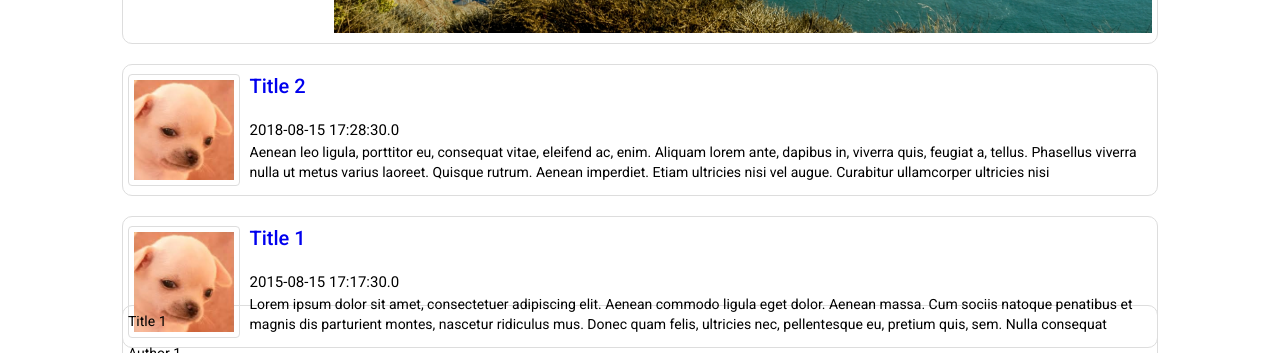
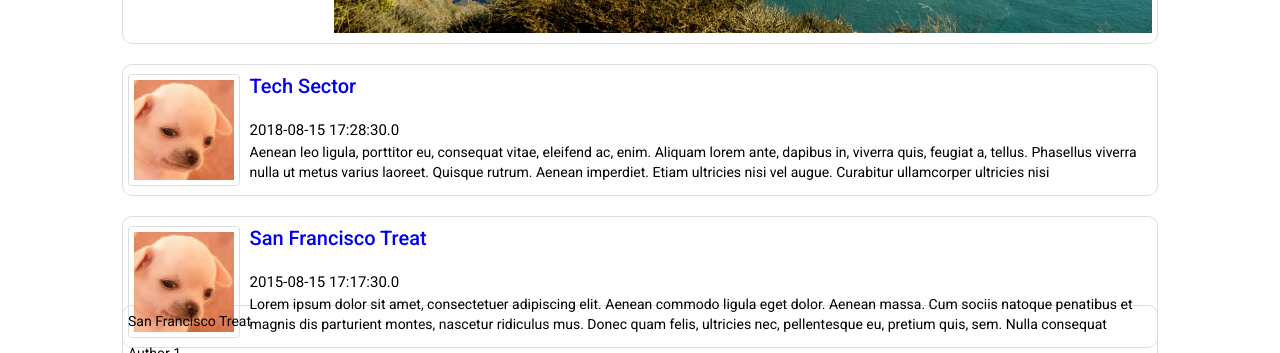
Before and after one commit to jassiejai/Wayfarer, an Angular app in the folder wayfarer/: page /cities/1/post/1 in a window 1280 px wide. Shown: the part 599-952 px from the top of the page. Built offline with nearby package versions, Linux system fonts and the light colour scheme; no server answers.

Commit message:
Search is now working with the cities array

```diff
--- a/wayfarer/src/app/cities.ts
+++ b/wayfarer/src/app/cities.ts
@@ -7,14 +7,14 @@ export const CITIES = [
        img: "../assets/img/san-francisco/san-francisco1-pexels-pixabay-208745.jpg",
        posts: [{
         id: 1,
-        title: "Title 1",
+        title: "San Francisco Treat",
         author: "Author 1",
         date: "2015-08-15 17:17:30.0",
         body: "Lorem ipsum dolor sit amet, consectetuer adipiscing elit. Aenean commodo ligula eget dolor. Aenean massa. Cum sociis natoque penatibus et magnis dis parturient montes, nascetur ridiculus mus. Donec quam felis, ultricies nec, pellentesque eu, pretium quis, sem. Nulla consequat massa quis enim."
          },
          {
         id: 2,
-        title: "Title 2",
+        title: "Tech Sector",
         author: "Author 2",
         date: "2018-08-15 17:28:30.0",
         body: "Aenean leo ligula, porttitor eu, consequat vitae, eleifend ac, enim. Aliquam lorem ante, dapibus in, viverra quis, feugiat a, tellus. Phasellus viverra nulla ut metus varius laoreet. Quisque rutrum. Aenean imperdiet. Etiam ultricies nisi vel augue. Curabitur ullamcorper ultricies nisi"
@@ -28,7 +28,7 @@ export const CITIES = [
        img: "../assets/img/london/london1-pexels-chris-schippers-427679.jpg",
        posts: [{
         id: 1,
-        title: "Title 1",
+        title: "Royal",
         author: "Author 1",
         date: "2018-08-15 17:28:30.0",
         body: "Donec pede justo, fringilla vel, aliquet nec, vulputate eget, arcu. In enim justo, rhoncus ut, imperdiet a, venenatis vitae, justo. Nullam dictum felis eu pede mollis pretium. Integer tincidunt. Cras dapibus. Vivamus elementum semper nisi. Aenean vulputate eleifend tellus."
@@ -42,7 +42,7 @@ export const CITIES = [
        img: "../assets/img/gibraltar/ryan-favinger-W6036AvJ8tk-unsplash.jpg",
        posts: [{
         id: 1,
-        title: "Title 1",
+        title: "Monkey Business",
         author: "Author 1",
         date: "2018-08-15 17:28:30.0",
         body: "Aenean leo ligula, porttitor eu, consequat vitae, eleifend ac, enim. Aliquam lorem ante, dapibus in, viverra quis, feugiat a, tellus. Phasellus viverra nulla ut metus varius laoreet. Quisque rutrum. Aenean imperdiet. Etiam ultricies nisi vel augue. Curabitur ullamcorper ultricies nisi."
@@ -56,7 +56,7 @@ export const CITIES = [
         img: "../assets/img/sydney/dan-freeman-7Zb7kUyQg1E-unsplash.jpg",
         posts: [{
           id: 1,
-          title: "Title 1",
+          title: "Fan of Opera",
           author: "Author 1",
           date: "2018-08-15 17:28:30.0",
           body: "Aenean leo ligula, porttitor eu, consequat vitae, eleifend ac, enim. Aliquam lorem ante, dapibus in, viverra quis, feugiat a, tellus. Phasellus viverra nulla ut metus varius laoreet. Quisque rutrum. Aenean imperdiet. Etiam ultricies nisi vel augue. Curabitur ullamcorper ultricies nisi."
@@ -70,7 +70,7 @@ export const CITIES = [
         img: "../assets/img/seattle/thom-milkovic-skUTVJi8-jc-unsplash.jpg",
         posts: [{
           id: 1,
-          title: "Title 1",
+          title: "Trip to the point tower",
           author: "Author 1",
           date: "2018-08-15 17:28:30.0",
           body: "Aenean leo ligula, porttitor eu, consequat vitae, eleifend ac, enim. Aliquam lorem ante, dapibus in, viverra quis, feugiat a, tellus. Phasellus viverra nulla ut metus varius laoreet. Quisque rutrum. Aenean imperdiet. Etiam ultricies nisi vel augue. Curabitur ullamcorper ultricies nisi."
--- a/wayfarer/src/app/filter.pipe.ts
+++ b/wayfarer/src/app/filter.pipe.ts
@@ -15,7 +15,7 @@ export class FilterPipe implements PipeTransform {
     }
     searchText = searchText.toLocaleLowerCase();
 
-    return items.map(item => item.title).filter(it => {
+    return items.filter(it => {
       return it.toLocaleLowerCase().includes(searchText);
     });
   }
--- a/wayfarer/src/app/search/search.component.html
+++ b/wayfarer/src/app/search/search.component.html
@@ -3,7 +3,7 @@
     <div *ngIf="searchText != ''">
         <!-- <mat-select (selectionChange)="onChange($event)" > -->
 
-               <mat-option *ngFor="let data of postList | filter: searchText; index as i" (click)="onChange($event)" (click)="clearSearch()">{{data}}</mat-option>
+               <mat-option *ngFor="let data of postTitles | filter: searchText; index as i" (click)="onChange($event)" (click)="clearSearch()">{{data}}</mat-option>
 
         <!-- </mat-select> -->
     </div>
--- a/wayfarer/src/app/search/search.component.ts
+++ b/wayfarer/src/app/search/search.component.ts
@@ -1,5 +1,5 @@
 import { Component, OnInit } from '@angular/core';
-// import { CITIES } from '../cities';
+import { CITIES } from '../cities';
 import { ActivatedRoute, Router } from '@angular/router';
 import { POSTS } from '../posts' // importing post array for the search
 
@@ -9,11 +9,13 @@ import { POSTS } from '../posts' // importing post array for the search
   styleUrls: ['./search.component.css']
 })
 export class SearchComponent implements OnInit {
-  // cityList: any = CITIES;
-  postList: any = POSTS;
+  cityList: any = CITIES;
+  // postList: any = POSTS;
+  postList: any[] = [];
+  postTitles: string[] = [];
   // cityPosts: any = this.cityList.posts;
   // matchingPosts: any = [];
-  // cities: any;
+  cities: any;
   posts: any;
 //TODO: See if the search can work with the cities array.
 //TODO: Clean up this file.
@@ -24,6 +26,13 @@ export class SearchComponent implements OnInit {
     constructor(private route: ActivatedRoute, private router: Router) { }
 
   ngOnInit(): void {
+      for(let i = 0; i < this.cityList.length; i++){
+        for (let j = 0; j <this.cityList[i].posts.length; j++){
+          this.postTitles.push(this.cityList[i].posts[j].title);
+        }
+      }
+
+
     // this.findPost("title 1");
     // this.route.paramMap.subscribe(params => {
     //   this.cities = CITIES.find( (city: { id: number; }) => {
@@ -41,9 +50,21 @@ export class SearchComponent implements OnInit {
   }
   // Compares the innerHTML title to the postList title, if match is found then pull the city id and post id and route
   onChange(event: any){
-    for (let i = 0; i < this.postList.length; i++) {
-      if (event.originalTarget.innerHTML==this.postList[i].title){
-        this.router.navigate(['cities/',this.postList[i].cityId,'post',this.postList[i].id]);
+    // console.log(event)
+    // Using the posts.ts array
+    // for (let i = 0; i < this.postList.length; i++) {
+    //   if (event.originalTarget.innerHTML==this.postList[i].title){
+    //     this.router.navigate(['cities/',this.postList[i].cityId,'post',this.postList[i].id]);
+    //   }
+    // }
+    // Using the cities.ts array
+    for(let i = 0; i < this.cityList.length; i++){
+      console.log(this.cityList[i].posts);
+      for (let j = 0; j <this.cityList[i].posts.length; j++){
+        console.log(this.cityList[i].posts[j].title)
+          if (event.originalTarget.innerHTML==this.cityList[i].posts[j].title){
+            this.router.navigate(['cities/',this.cityList[i].id,'post',this.cityList[i].posts[j].id]);
+        }
       }
     }
   }
```
